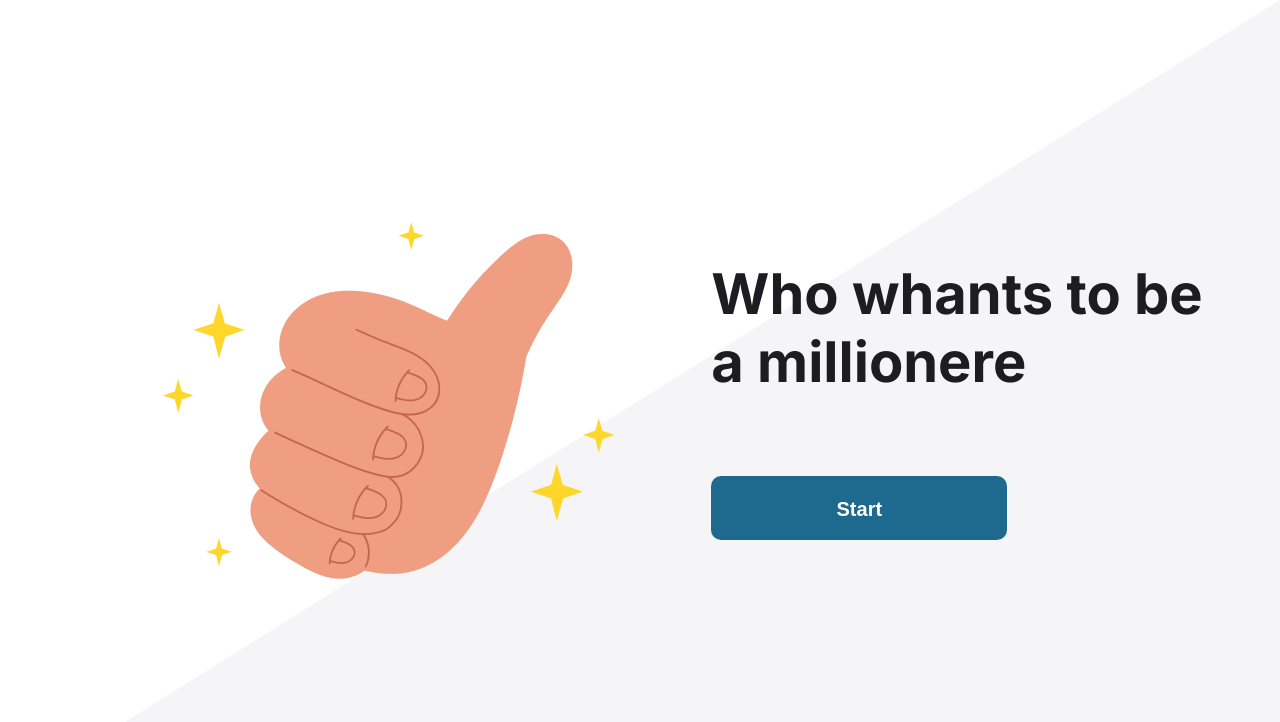
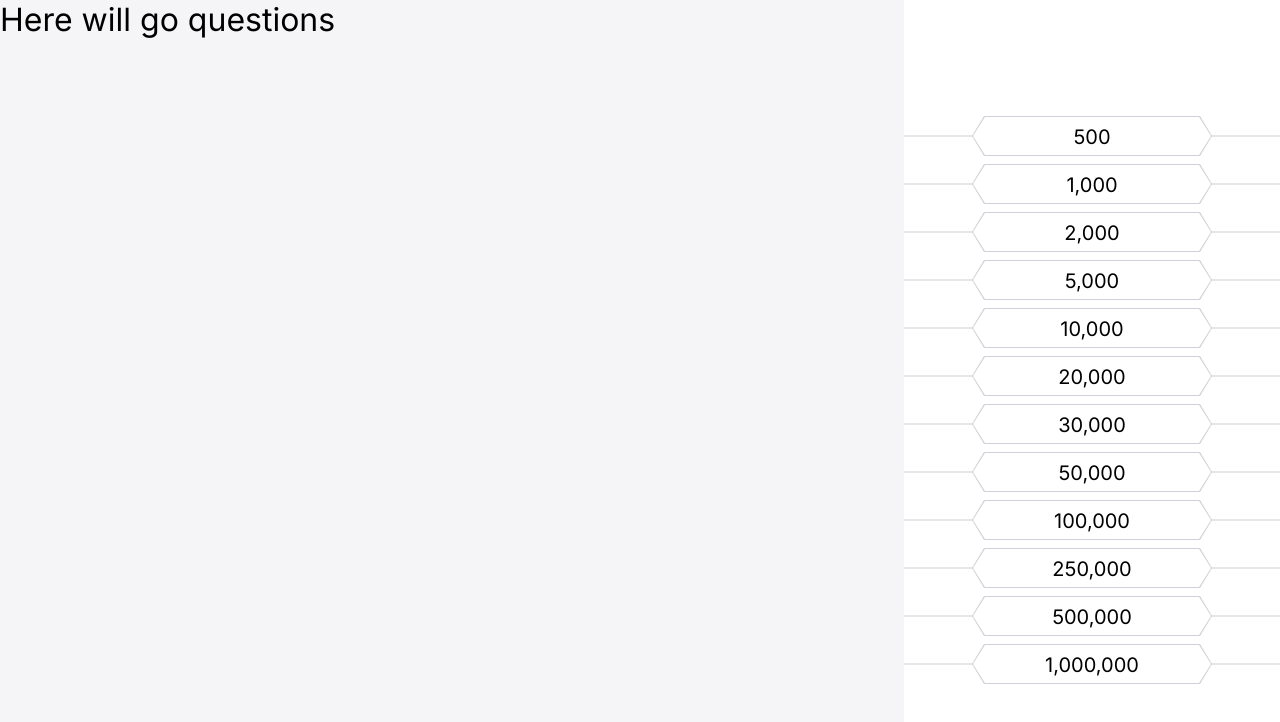
Before and after one commit to YaroslavKolbaiev/millionare-game, a React (Vite) app: page / in a window 1280 px wide. Shown: the top 722 px of the page. Built offline with nearby package versions, Linux system fonts and the light colour scheme.

Commit message:
created Game and Progress components

```diff
--- a/src/App.css
+++ b/src/App.css
@@ -1,4 +1,5 @@
 @import './styles/StartingMenu.css';
+@import './styles/Game.css';
 
 body {
   margin: 0;
--- a/src/App.tsx
+++ b/src/App.tsx
@@ -1,8 +1,16 @@
 import './App.css';
+import { useState } from 'react';
 import StartingMenu from './components/StartingMenu';
+import Game from './components/Game';
 
 function App() {
-  return <StartingMenu />;
+  const [start, setStart] = useState(false);
+  return (
+    <>
+      {start && <StartingMenu setStart={setStart} />}
+      {!start && <Game />}
+    </>
+  );
 }
 
 export default App;
--- /dev/null
+++ b/src/components/Game.tsx
@@ -0,0 +1,20 @@
+import data from '../data/config.json';
+import Progress from './Progress';
+
+function Game() {
+  // const [index, setIndex] = useState(0);
+  return (
+    <div className="game">
+      <div className="game_questions">Here will go questions</div>
+      <div className="game_progress_container">
+        <div className="game_progress_wrapper">
+          {data.map(({ money }) => (
+            <Progress key={money} money={money} />
+          ))}
+        </div>
+      </div>
+    </div>
+  );
+}
+
+export default Game;
--- /dev/null
+++ b/src/components/Progress.tsx
@@ -0,0 +1,16 @@
+type Props = {
+  money: string;
+};
+
+function Progress({ money }: Props) {
+  return (
+    <div className="game_progress">
+      <hr className="game_progress_line" />
+      <div className="game_progress_shape">
+        <div className="game_progress_data">{money}</div>
+      </div>
+    </div>
+  );
+}
+
+export default Progress;
--- a/src/components/StartingMenu.tsx
+++ b/src/components/StartingMenu.tsx
@@ -1,17 +1,27 @@
 import handImage from '../assets/hand 1.png';
 
-function StartingMenu() {
+type Props = {
+  setStart: (value: boolean) => void;
+};
+
+function StartingMenu({ setStart }: Props) {
   return (
-    <div className="game">
-      <img className="hand_image" src={handImage} alt="image_of_hand" />
+    <div className="meunu">
+      <img className="" src={handImage} alt="image_of_hand" />
       <div>
-        <h1 className="title">
+        <h1 className="menu_title">
           Who whants to be
           <br />
           {' '}
           a millionere
         </h1>
-        <button className="start_btn" type="button">
+        <button
+          onClick={() => {
+            setStart(true);
+          }}
+          className="menu_start_btn"
+          type="button"
+        >
           Start
         </button>
       </div>
--- a/src/data/config.json
+++ b/src/data/config.json
@@ -1,8 +1,8 @@
 [
   {
-    "id": 1,
+    "id": 0,
     "question": "What is JavaScript?",
-    "money": 500,
+    "money": "500",
     "options": [
       { "answer": "A coffee brand", "isCorrect": false },
       { "answer": "A programming language", "isCorrect": true },
@@ -11,9 +11,9 @@
     ]
   },
   {
-    "id": 2,
+    "id": 1,
     "question": "What does HTML stand for?",
-    "money": 1000,
+    "money": "1,000",
     "options": [
       { "answer": "High Transfer Machine Language", "isCorrect": false },
       { "answer": "Hyperlinks and Text Markup Language", "isCorrect": false },
@@ -22,9 +22,9 @@
     ]
   },
   {
-    "id": 3,
+    "id": 2,
     "question": "What is a function in programming?",
-    "money": 2000,
+    "money": "2,000",
     "options": [
       { "answer": "A reusable piece of code", "isCorrect": true },
       { "answer": "A variable", "isCorrect": false },
@@ -33,9 +33,9 @@
     ]
   },
   {
-    "id": 4,
+    "id": 3,
     "question": "What does CSS stand for?",
-    "money": 5000,
+    "money": "5,000",
     "options": [
       { "answer": "Computer Style Sheets", "isCorrect": false },
       { "answer": "Colorful Style Sheets", "isCorrect": false },
@@ -44,9 +44,9 @@
     ]
   },
   {
-    "id": 5,
+    "id": 4,
     "question": "Inside which HTML element do we put the JavaScript??",
-    "money": 10000,
+    "money": "10,000",
     "options": [
       { "answer": "<Script>", "isCorrect": false },
       { "answer": "<Js>", "isCorrect": false },
@@ -55,9 +55,9 @@
     ]
   },
   {
-    "id": 6,
+    "id": 5,
     "question": "What is a variable in programming?",
-    "money": 20000,
+    "money": "20,000",
     "options": [
       { "answer": "A function", "isCorrect": false },
       { "answer": "A type of loop", "isCorrect": false },
@@ -66,9 +66,9 @@
     ]
   },
   {
-    "id": 7,
+    "id": 6,
     "question": "What is the use of the 'this' keyword in JavaScript?",
-    "money": 30000,
+    "money": "30,000",
     "options": [
       { "answer": "Refers to the object it belongs to", "isCorrect": true },
       { "answer": "Refers to the global object", "isCorrect": false },
@@ -77,9 +77,9 @@
     ]
   },
   {
-    "id": 8,
+    "id": 7,
     "question": "What does SQL stand for?",
-    "money": 50000,
+    "money": "50,000",
     "options": [
       { "answer": "Simple Query Language", "isCorrect": false },
       { "answer": "Structured Query Language", "isCorrect": true },
@@ -88,9 +88,9 @@
     ]
   },
   {
-    "id": 9,
+    "id": 8,
     "question": "What is the use of 'break' statement in JavaScript?",
-    "money": 100000,
+    "money": "100,000",
     "options": [
       { "answer": "To make a pause point in the code", "isCorrect": false },
       { "answer": "To verify the conditions in the loop", "isCorrect": false },
@@ -99,9 +99,9 @@
     ]
   },
   {
-    "id": 10,
+    "id": 9,
     "question": "What is the purpose of 'DOCTYPE' in HTML?",
-    "money": 250000,
+    "money": "250,000",
     "options": [
       {
         "answer": "It tells the browser about the version of HTML",
@@ -116,9 +116,9 @@
     ]
   },
   {
-    "id": 11,
+    "id": 10,
     "question": "What is the use of 'return' keyword in JavaScript?",
-    "money": 500000,
+    "money": "500,000",
     "options": [
       {
         "answer": "Returns the control to the calling function",
@@ -139,9 +139,9 @@
     ]
   },
   {
-    "id": 12,
+    "id": 11,
     "question": "What is the use of 'continue' keyword in JavaScript?",
-    "money": 1000000,
+    "money": "1,000,000",
     "options": [
       {
         "answer": "Continues the execution of the function after a return statement",
--- /dev/null
+++ b/src/styles/Game.css
@@ -0,0 +1,64 @@
+.game {
+  background-color: #f5f5f7;
+  height: 100vh;
+  display: flex;
+  flex-direction: row;
+}
+
+.game_progress_container {
+  width: 376px;
+  background-color: #ffffff;
+  display: flex;
+  flex-direction: column;
+  justify-content: center;
+}
+
+.game_progress_wrapper {
+  display: flex;
+  flex-direction: column;
+  gap: 8px;
+}
+
+.game_progress {
+  display: flex;
+  justify-content: center;
+  position: relative;
+}
+
+.game_questions {
+  flex-grow: 1;
+}
+
+.game_progress_shape {
+  width: 240px;
+  height: 40px;
+  z-index: 10;
+  background-color: #d0d0d8;
+  clip-path: polygon(95% 0%, 100% 50%, 95% 100%, 5% 100%, 0% 50%, 5% 0%);
+  display: flex;
+  align-items: center;
+  justify-content: center;
+}
+
+.game_progress_data {
+  clip-path: polygon(95% 0%, 100% 50%, 95% 100%, 5% 100%, 0% 50%, 5% 0%);
+  background-color: #ffffff;
+  border: none;
+  width: 238px;
+  height: 38px;
+  text-align: center;
+  font-size: 20px;
+  line-height: 40px;
+}
+
+.game_progress_line {
+  position: absolute;
+  margin: 0;
+  width: 100%;
+  z-index: 0;
+  top: 50%;
+  border: none;
+  height: 1px;
+  background-color: #d0d0d8;
+  transform: translate(0, -50%);
+}
--- a/src/styles/StartingMenu.css
+++ b/src/styles/StartingMenu.css
@@ -1,4 +1,4 @@
-.game {
+.menu {
   background: linear-gradient(to bottom right, transparent 50%, #f5f5f7 50%);
   height: 100vh;
   display: flex;
@@ -7,14 +7,14 @@
   gap: 10px;
 }
 
-.title {
+.mune_title {
   margin: 0;
   margin-bottom: 80px;
   color: #1c1c21;
   font-size: 56px;
 }
 
-.start_btn {
+.menu_start_btn {
   height: 64px;
   width: 296px;
   text-align: center;
@@ -28,12 +28,12 @@
   transition: 200ms;
 }
 
-.start_btn:hover {
+.menu_start_btn:hover {
   background-color: #3891b1;
   cursor: pointer;
 }
 
-.start_btn:active {
+.menu_start_btn:active {
   background-color: #003b63;
 }
 
```
